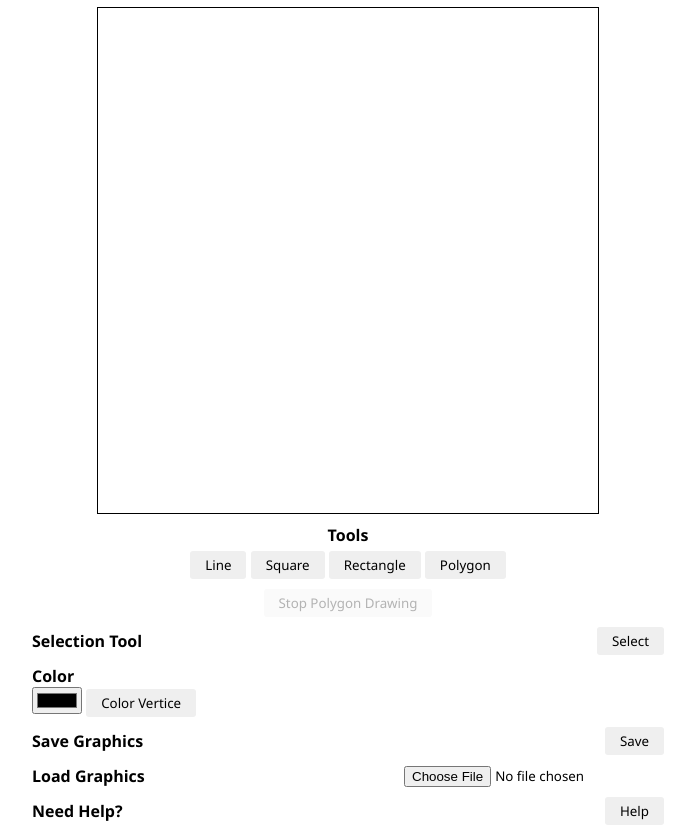
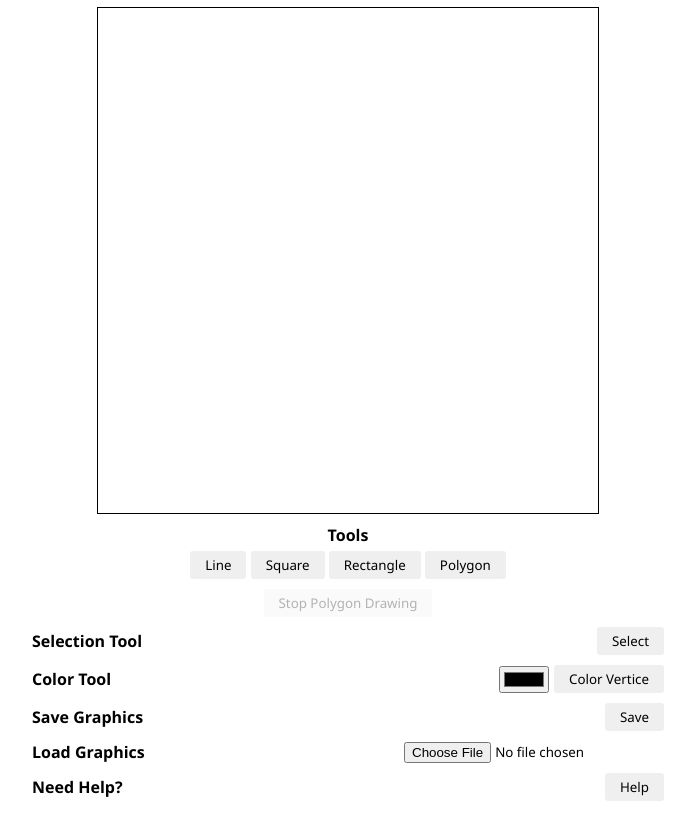
Before and after one commit to jasonk19/grafkom-1, a plain HTML site: page src/index.html in a window 1280 px wide. Shown: the part 66-904 px from the top of the page, without its empty margins (292-987 px from the left). After the commit the page ends 880 px from the top, so only its background shows below. Drawn offline with Linux system fonts and the light colour scheme.

Commit message:
style: update styling of color tool

```diff
--- a/src/index.html
+++ b/src/index.html
@@ -32,10 +32,12 @@
                     <p>Selection Tool</p>
                     <button id="btnSelect">Select</button>
                 </div>
-                <div class = "color-container">
-                    <p>Color</p>
-                    <input type="color" id="btnColor" value="#000000">
-                    <button id="colorVertice">Color Vertice</button>
+                <div class="color-container">
+                    <p>Color Tool</p>
+                    <div class="color-handler">
+                        <input type="color" id="btnColor" value="#000000">
+                        <button id="colorVertice">Color Vertice</button>
+                    </div>
                 </div>
                 <div class="save-container">
                     <p>Save Graphics</p>
@@ -56,6 +58,7 @@
 
     <!-- SCRIPTS -->
     <script src="./dom.js"></script>
+    <script src="./convexHull.js"></script>
     <script src="./glUtils.js"></script>
     <script src="./shape.js"></script>
     <script src="./line.js"></script>
--- a/src/style.css
+++ b/src/style.css
@@ -49,12 +49,19 @@ main {
 .selection-container,
 .save-container,
 .help-container,
-.load-container {
+.load-container,
+.color-container {
     width: 100%;
     display: flex;
     justify-content: space-between;
     align-items: center;
     font-weight: bold;
+}
+
+.color-handler {
+    display: flex;
+    align-items: center;
+    gap: 5px;
 }
 
 button {
```
